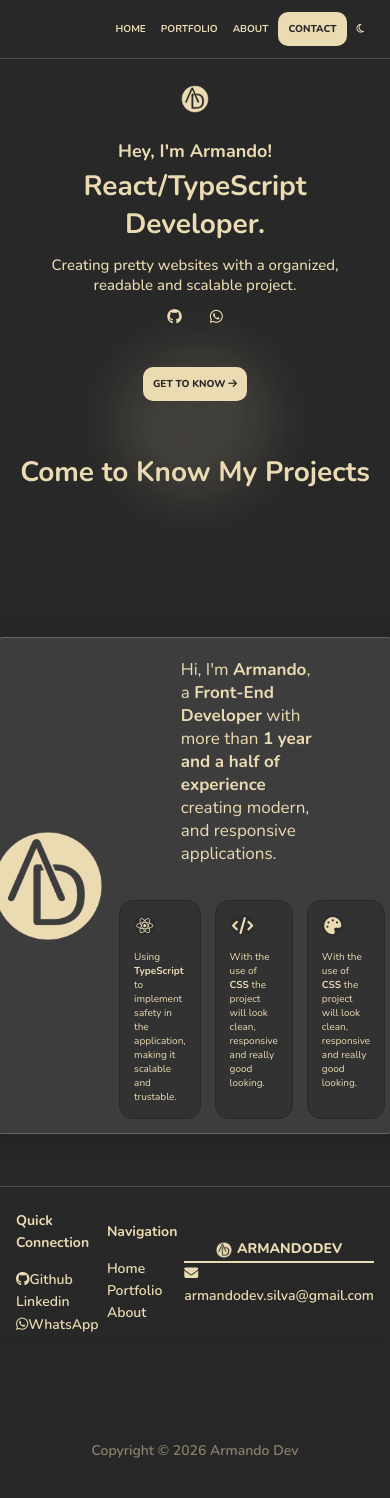
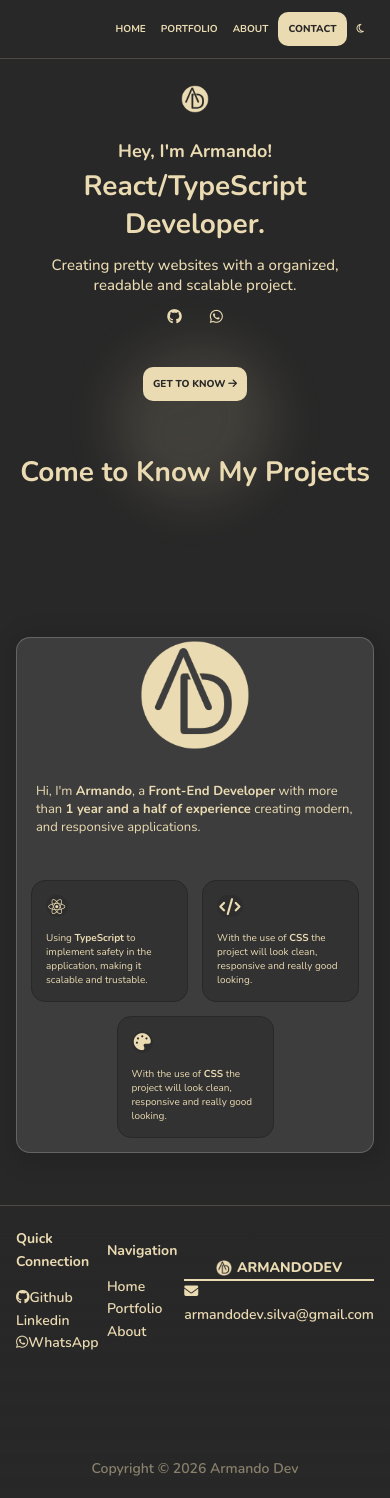
Before and after one commit to armandosilvadev/portfolio-website, a React (Vite) app: page / in a window 390 px wide. Built offline with nearby package versions, Linux system fonts and the light colour scheme; some icons are missing.

Commit message:
add media queries to about section

```diff
--- a/src/components/sections/About.module.css
+++ b/src/components/sections/About.module.css
@@ -35,3 +35,99 @@
   padding: var(--border-radius-1);
   align-self: stretch;
 }
+
+/*****************/
+/* MEDIA QUERIES */
+/*****************/
+
+/* smaller desktops */
+
+@media (max-width: 1200px) {
+  .stacksBox {
+    grid-template-columns: repeat(4, 1fr);
+    align-self: stretch;
+  }
+
+  .stacksBox div {
+    grid-column: span 2;
+  }
+
+  .stacksBox div:last-child:nth-child(2n + 1) {
+    grid-column-end: 4;
+  }
+}
+
+/* small tablets */
+
+@media (max-width: 810px) {
+  .aboutContainer {
+    grid-template-columns: repeat(4, 1fr);
+  }
+
+  .devImage {
+    grid-row: 1;
+    grid-column: 1 / span 2;
+  }
+
+  .devDescription {
+    grid-column: 3 / -1;
+  }
+
+  .stacksBox {
+    grid-template-columns: repeat(3, 1fr);
+    grid-row: 2;
+    grid-column: 1 / -1;
+  }
+
+  .stacksBox div {
+    grid-column: auto;
+  }
+}
+
+/* slight big phone */
+
+@media (max-width: 520px) {
+  .stacksBox {
+    grid-template-columns: repeat(4, 1fr);
+    align-self: stretch;
+  }
+
+  .stacksBox div {
+    grid-column: span 2;
+  }
+
+  .stacksBox div:last-child:nth-child(2n + 1) {
+    grid-column-end: 4;
+  }
+}
+
+/* phone */
+
+@media (max-width: 450px) {
+  .aboutContainer {
+    display: grid;
+    gap: 0;
+    grid-template-columns: repeat(1, 1fr);
+    grid-template-rows: repeat(2, 1fr);
+  }
+
+  .devImage {
+    grid-row: 1;
+    grid-column: auto;
+  }
+
+  .devDescription {
+    font-size: 1.3rem;
+    grid-row: 2;
+    padding: 1rem;
+    grid-column: 1 / span 2;
+    width: 95%;
+  }
+
+  .stacksBox {
+    display: grid;
+    grid-template-columns: repeat(4, 1fr);
+    grid-row: 3;
+    grid-column: 1 / span 2;
+  }
+}
```
